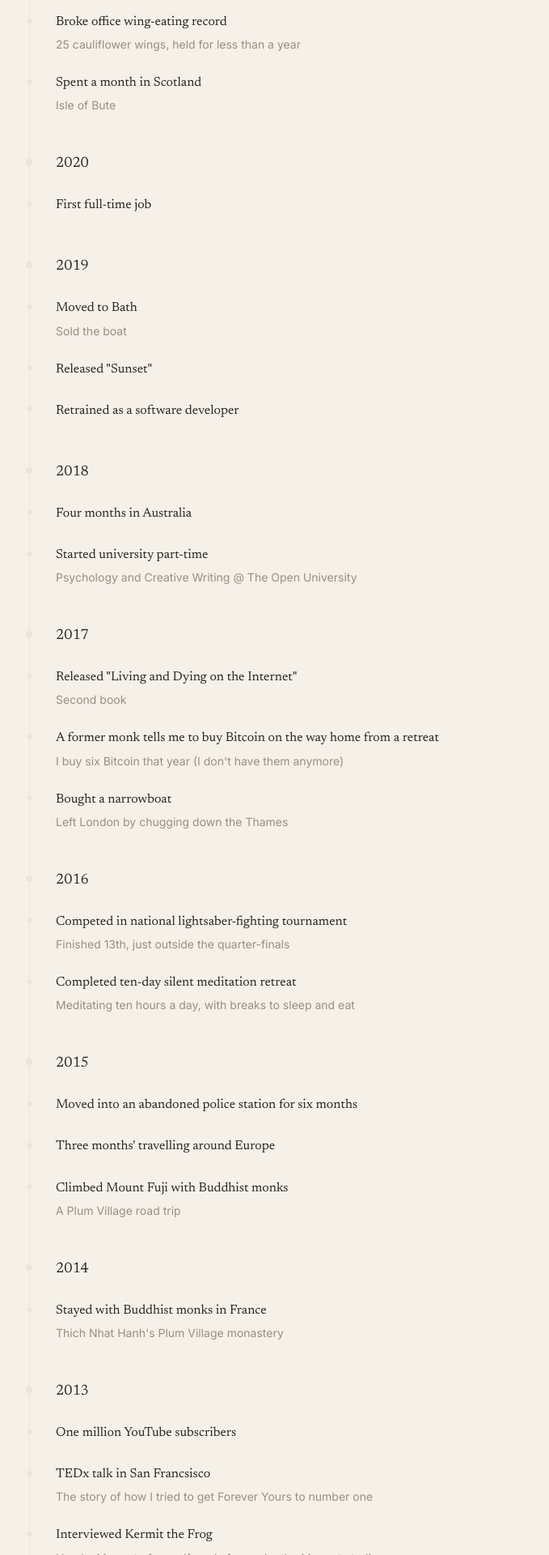
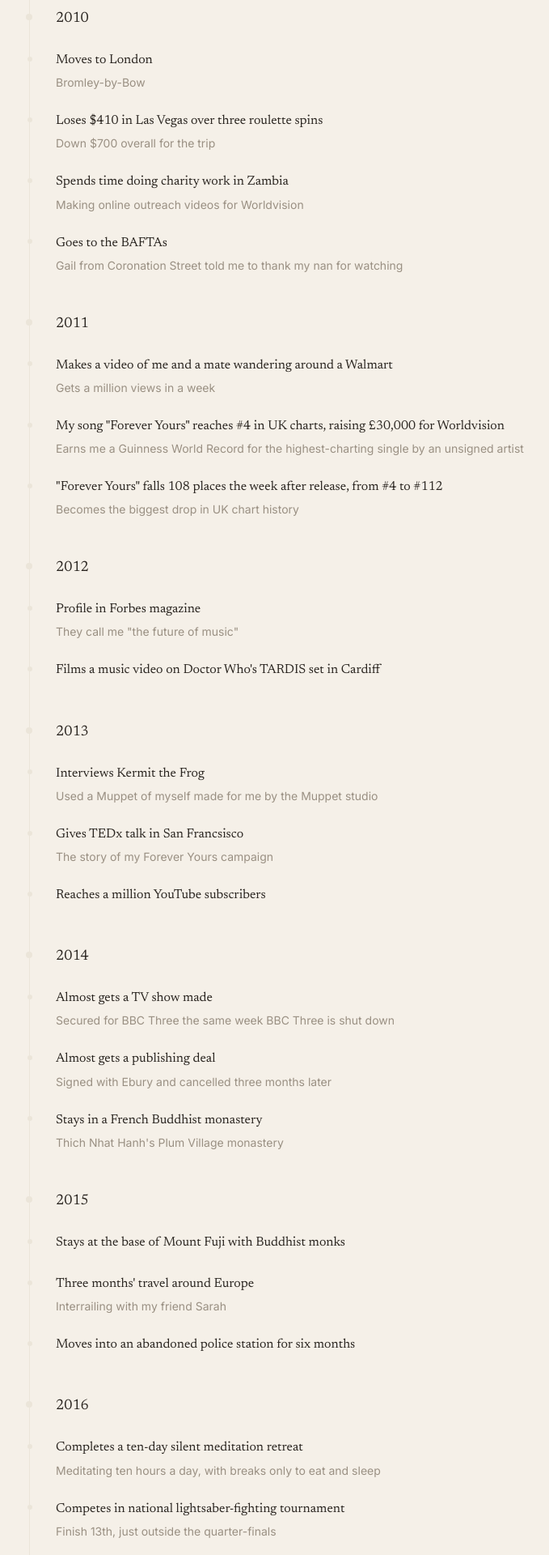
Before and after one commit to sudokufan/alex.day, a React (Vite) app: page /timeline in a window 1280 px wide. Shown: the part 860-2780 px from the top of the page at 81% size, without its empty margins (244-923 px from the left). Built offline with nearby package versions, Linux system fonts and the light colour scheme.

Commit message:
fleshed out timeline, added videos page

```diff
--- a/src/components/Header.tsx
+++ b/src/components/Header.tsx
@@ -3,10 +3,11 @@ import { Link, NavLink } from "react-router-dom";
 const links = [
   // { to: "/projects", label: "projects" },
   { to: "/now", label: "now" },
-  { to: "/uses", label: "uses" },
+  // { to: "/uses", label: "uses" },
+  { to: "/timeline", label: "timeline" },
   { to: "/music", label: "music" },
   { to: "/top", label: "rushmores" },
-  { to: "/timeline", label: "timeline" },
+  // { to: "/videos", label: "videos" },
   { to: "/posts", label: "posts" },
 ];
 
--- a/src/content/timeline.ts
+++ b/src/content/timeline.ts
@@ -1,170 +1,195 @@
 import type { TimelineEntry } from "../lib/types";
 
 export const timeline: TimelineEntry[] = [
-  { year: 2026, title: 'Released "The Stranger"' },
   {
-    year: 2025,
-    title: "Graduated from university",
-    description: "Got a first",
+    year: 2006,
+    title: "Starts a YouTube channel",
+    description: "nerimon",
   },
   {
-    year: 2024,
-    title: "Bought a poncho",
-    description: "everyone at work started calling me 'Clint'",
+    year: 2008,
+    title: "Article about me in the Romford Recorder calls me a 'website nut'",
+    description: "My nan frames it and puts it on her living room wall",
   },
   {
-    year: 2023,
-    title:
-      "Discovered I'm a credited writer on Meghan Thee Stallion's \"Kitty Kat\"",
+    year: 2008,
+    title: "Wins a BBC reality show",
+    description: "Upstaged, cancelled after one season",
   },
   {
-    year: 2021,
-    title: "Broke office wing-eating record",
-    description: "25 cauliflower wings, held for less than a year",
+    year: 2009,
+    title: 'Starts "Chameleon Circuit"',
+    description: "A band singing about Doctor Who",
   },
   {
-    year: 2021,
-    title: "Spent a month in Scotland",
-    description: "Isle of Bute",
+    year: 2009,
+    title: "Makes Chartjackers TV show for BBC2",
+    description:
+      "Releasing a charity song for Children in Need, which makes the UK Top 40",
   },
-  { year: 2020, title: "First full-time job" },
-  { year: 2019, title: "Moved to Bath", description: "Sold the boat" },
-  { year: 2019, title: 'Released "Sunset"' },
-  { year: 2019, title: "Retrained as a software developer" },
-  { year: 2018, title: "Four months in Australia" },
+  { year: 2010, title: "Moves to London", description: "Bromley-by-Bow" },
   {
-    year: 2018,
-    title: "Started university part-time",
-    description: "Psychology and Creative Writing @ The Open University",
+    year: 2010,
+    title: "Loses $410 in Las Vegas over three roulette spins",
+    description: "Down $700 overall for the trip",
+  },
+  {
+    year: 2010,
+    title: "Spends time doing charity work in Zambia",
+    description: "Making online outreach videos for Worldvision",
+  },
+  {
+    year: 2010,
+    title: "Goes to the BAFTAs",
+    description:
+      "Gail from Coronation Street told me to thank my nan for watching",
+  },
+  {
+    year: 2011,
+    title: "Makes a video of me and a mate wandering around a Walmart",
+    description: "Gets a million views in a week",
+  },
+  {
+    year: 2011,
+    title:
+      'My song "Forever Yours" reaches #4 in UK charts, raising £30,000 for Worldvision',
+    description:
+      "Earns me a Guinness World Record for the highest-charting single by an unsigned artist",
+  },
+  {
+    year: 2011,
+    title:
+      '"Forever Yours" falls 108 places the week after release, from #4 to #112',
+    description: "Becomes the biggest drop in UK chart history",
+  },
+  {
+    year: 2012,
+    title: "Profile in Forbes magazine",
+    description: 'They call me "the future of music"',
+  },
+  {
+    year: 2012,
+    title: "Films a music video on Doctor Who's TARDIS set in Cardiff",
+  },
+  {
+    year: 2013,
+    title: "Interviews Kermit the Frog",
+    description: "Used a Muppet of myself made for me by the Muppet studio",
+  },
+  {
+    year: 2013,
+    title: "Gives TEDx talk in San Francsisco",
+    description: "The story of my Forever Yours campaign",
+  },
+  { year: 2013, title: "Reaches a million YouTube subscribers" },
+  {
+    year: 2014,
+    title: "Almost gets a TV show made",
+    description: "Secured for BBC Three the same week BBC Three is shut down",
+  },
+  {
+    year: 2014,
+    title: "Almost gets a publishing deal",
+    description: "Signed with Ebury and cancelled three months later",
+  },
+  {
+    year: 2014,
+    title: "Stays in a French Buddhist monastery",
+    description: "Thich Nhat Hanh's Plum Village monastery",
+  },
+  {
+    year: 2015,
+    title: "Stays at the base of Mount Fuji with Buddhist monks",
+  },
+  {
+    year: 2015,
+    title: "Three months' travel around Europe",
+    description: "Interrailing with my friend Sarah",
+  },
+  {
+    year: 2015,
+    title: "Moves into an abandoned police station for six months",
+  },
+  {
+    year: 2016,
+    title: "Completes a ten-day silent meditation retreat",
+    description:
+      "Meditating ten hours a day, with breaks only to eat and sleep",
+  },
+  {
+    year: 2016,
+    title: "Competes in national lightsaber-fighting tournament",
+    description: "Finish 13th, just outside the quarter-finals",
   },
   {
     year: 2017,
-    title: 'Released "Living and Dying on the Internet"',
-    description: "Second book",
+    title: "Moves on to a narrowboat",
+    description: "Leaving London by chugging down the Thames",
   },
   {
     year: 2017,
     title:
       "A former monk tells me to buy Bitcoin on the way home from a retreat",
-    description: "I buy six Bitcoin that year (I don't have them anymore)",
+    description: "I buy six Bitcoin that year; I now have zero",
   },
   {
-    year: 2017,
-    title: "Bought a narrowboat",
-    description: "Left London by chugging down the Thames",
+    year: 2018,
+    title: "Starts university part-time",
+    description: "Psychology and Creative Writing @ The Open University",
   },
   {
-    year: 2016,
-    title: "Competed in national lightsaber-fighting tournament",
-    description: "Finished 13th, just outside the quarter-finals",
+    year: 2018,
+    title: "Four months in Australia",
+    description: "Best Christmas ever",
   },
   {
-    year: 2016,
-    title: "Completed ten-day silent meditation retreat",
-    description: "Meditating ten hours a day, with breaks to sleep and eat",
+    year: 2019,
+    title: "Retrains as a software developer",
+    description: "Three months' intensive course at an academy in Bath",
+  },
+  { year: 2019, title: "Moves to Bath", description: "Gives up the boat" },
+  {
+    year: 2020,
+    title: "First full-time dev job",
+    description: "Junior Software Developer",
   },
   {
-    year: 2015,
-    title: "Moved into an abandoned police station for six months",
+    year: 2021,
+    title: "Spends a month in Scotland",
+    description: "Isle of Bute",
   },
   {
-    year: 2015,
-    title: "Three months' travelling around Europe",
+    year: 2021,
+    title: "Breaks the office wing-eating record",
+    description: "25 cauliflower wings at Brewdog, held for less than a year",
   },
   {
-    year: 2015,
-    title: "Climbed Mount Fuji with Buddhist monks",
-    description: "A Plum Village road trip",
+    year: 2022,
+    title: "Wins an office Mario Kart tournament",
   },
   {
-    year: 2014,
-    title: "Stayed with Buddhist monks in France",
-    description: "Thich Nhat Hanh's Plum Village monastery",
-  },
-  { year: 2013, title: "One million YouTube subscribers" },
-  {
-    year: 2013,
-    title: "TEDx talk in San Francsisco",
-    description: "The story of how I tried to get Forever Yours to number one",
+    year: 2023,
+    title:
+      'Sees name as credited writer on Meghan Thee Stallion\'s "Kitty Kat"',
+    description: "Still don't know why",
   },
   {
-    year: 2013,
-    title: "Interviewed Kermit the Frog",
-    description: "Used a Muppet of myself made for me by the Muppet studio",
-  },
-  { year: 2013, title: 'Released "Epigrams and Interludes"' },
-  { year: 2012, title: '"Stupid Stupid" reached #25 in UK charts' },
-  {
-    year: 2012,
-    title: "Filmed a music video on Doctor Who's TARDIS set in Cardiff",
+    year: 2024,
+    title: "First job as a senior frontend developer",
   },
   {
-    year: 2012,
-    title: "Profile in Forbes magazine",
-    description: 'They call me "The Future of Music"',
+    year: 2024,
+    title: "Buys a poncho",
+    description: "People at work start calling me 'Clint'",
   },
   {
-    year: 2011,
-    title: "December - 'Forever Yours' fell 108 places to #112 in UK charts",
-    description:
-      "Guinness World Records refuse to give me a second award for biggest fall in chart history",
+    year: 2025,
+    title: "Graduates from university",
+    description: "Got a first",
   },
   {
-    year: 2011,
-    title: "December - Got a Guinness World Record",
-    description:
-      'My song "Forever Yours" reached #4 in UK charts, highest charting song by an unsigned artist',
-  },
-  {
-    year: 2011,
-    title: "Launched a card game",
-    description: "Sopio sold ten thousand units",
-  },
-  {
-    year: 2011,
-    title: "Made a video of me and a mate wandering around a Walmart",
-    description: "Got a million views in a week",
-  },
-  {
-    year: 2010,
-    title: "Got invited to the BAFTAs",
-    description:
-      "Gail from Coronation Street told me to thank my nan for watching",
-  },
-  {
-    year: 2010,
-    title: "Charity work in Zambia",
-    description: "Making online outreach videos for Worldvision",
-  },
-  { year: 2010, title: "Moved to London" },
-  {
-    year: 2009,
-    title: 'Released "Parrot Stories"',
-    description: "First solo album",
-  },
-  {
-    year: 2009,
-    title: 'Started "Chameleon Circuit"',
-    description: "A band singing about Doctor Who",
-  },
-  {
-    year: 2008,
-    title: "Won a BBC reality show",
-    description: "Upstaged, cancelled after its only season",
-  },
-  {
-    year: 2008,
-    title: "Romford Recorder, my local newspaper, calls me 'website nut'",
-    description: "My nan frames it and puts it on her living room wall",
-  },
-  {
-    year: 2007,
-    title: "First holiday on my own",
-    description: "Spent a week in New York",
-  },
-  {
-    year: 2006,
-    title: "Started YouTube channel",
-    description: "nerimon",
+    year: 2026,
+    title: "Buys alex.day",
+    description: "My lifelong dream domain",
   },
 ];
--- /dev/null
+++ b/src/content/videos.ts
@@ -0,0 +1,10 @@
+import type { Video } from "../lib/types";
+
+export const videos: Video[] = [
+  {
+    title: "Example Video",
+    youtubeId: "dQw4w9WgXcQ",
+    description:
+      "Replace this with your actual videos. Add a description here that explains what the video is about.",
+  },
+];
--- a/src/lib/types.ts
+++ b/src/lib/types.ts
@@ -53,3 +53,9 @@ export interface TimelineEntry {
   title: string;
   description?: string;
 }
+
+export interface Video {
+  title: string;
+  youtubeId: string;
+  description: string;
+}
--- a/src/pages/Timeline.tsx
+++ b/src/pages/Timeline.tsx
@@ -1,10 +1,9 @@
-import { motion } from "framer-motion";
 import { timeline } from "../content/timeline";
 import PageTransition from "../components/PageTransition";
+import SectionReveal from "../components/SectionReveal";
 
 export default function Timeline() {
   const years = [...new Set(timeline.map((e) => e.year))];
-  let entryIndex = 0;
 
   return (
     <PageTransition>
@@ -16,50 +15,29 @@ export default function Timeline() {
           const entries = timeline.filter((e) => e.year === year);
           return (
             <div key={year}>
-              <motion.h2
-                className="text-lg font-serif text-ink -ml-8 pl-8 mb-6 relative"
-                initial={{ opacity: 0, x: -6 }}
-                whileInView={{ opacity: 1, x: 0 }}
-                viewport={{ once: true, margin: "-50px" }}
-                transition={{ duration: 0.35, ease: "easeOut", delay: entryIndex * 0.06 }}
-              >
-                <motion.span
-                  className="absolute left-[-5px] top-[0.45em] w-2 h-2 rounded-full bg-parchment"
-                  initial={{ scale: 0 }}
-                  whileInView={{ scale: 1 }}
-                  viewport={{ once: true, margin: "-50px" }}
-                  transition={{ duration: 0.25, delay: entryIndex * 0.06 + 0.1 }}
-                />
-                {year}
-              </motion.h2>
+              <SectionReveal>
+                <h2 className="text-lg font-serif text-ink -ml-8 pl-8 mb-6 relative">
+                  <span className="absolute left-[-5px] top-[0.45em] w-2 h-2 rounded-full bg-parchment" />
+                  {year}
+                </h2>
+              </SectionReveal>
               <div className="space-y-6">
-                {entries.map((entry) => {
-                  const delay = entryIndex++ * 0.06;
-                  return (
-                    <motion.div
-                      key={`${year}-${entry.title}`}
-                      className="relative -ml-8 pl-8"
-                      initial={{ opacity: 0, x: -4 }}
-                      whileInView={{ opacity: 1, x: 0 }}
-                      viewport={{ once: true, margin: "-50px" }}
-                      transition={{ duration: 0.35, ease: "easeOut", delay }}
-                    >
-                      <motion.span
-                        className="absolute left-[-3px] top-[0.55em] w-1.5 h-1.5 rounded-full bg-parchment"
-                        initial={{ scale: 0 }}
-                        whileInView={{ scale: 1 }}
-                        viewport={{ once: true, margin: "-50px" }}
-                        transition={{ duration: 0.2, delay: delay + 0.1 }}
-                      />
+                {entries.map((entry, i) => (
+                  <SectionReveal
+                    key={`${year}-${entry.title}`}
+                    delay={i * 0.06}
+                  >
+                    <div className="relative -ml-8 pl-8">
+                      <span className="absolute left-[-3px] top-[0.55em] w-1.5 h-1.5 rounded-full bg-parchment" />
                       <p className="font-serif text-ink">{entry.title}</p>
                       {entry.description && (
                         <p className="mt-1 font-sans text-sm text-warm-gray">
                           {entry.description}
                         </p>
                       )}
-                    </motion.div>
-                  );
-                })}
+                    </div>
+                  </SectionReveal>
+                ))}
               </div>
             </div>
           );
--- a/src/router.tsx
+++ b/src/router.tsx
@@ -10,6 +10,7 @@ import Projects from "./pages/Projects";
 import NotFound from "./pages/NotFound";
 import Music from "./pages/Music";
 import Timeline from "./pages/Timeline";
+import Videos from "./pages/Videos";
 import Admin from "./pages/Admin";
 
 export const router = createBrowserRouter([
@@ -25,6 +26,7 @@ export const router = createBrowserRouter([
       { path: "top", element: <Top /> },
       { path: "uses", element: <Uses /> },
       { path: "timeline", element: <Timeline /> },
+      { path: "videos", element: <Videos /> },
       { path: "admin", element: <Admin /> },
       { path: "*", element: <NotFound /> },
     ],
```
Also changed, not shown: src/pages/Videos.tsx (added, +41 -0 lines).
